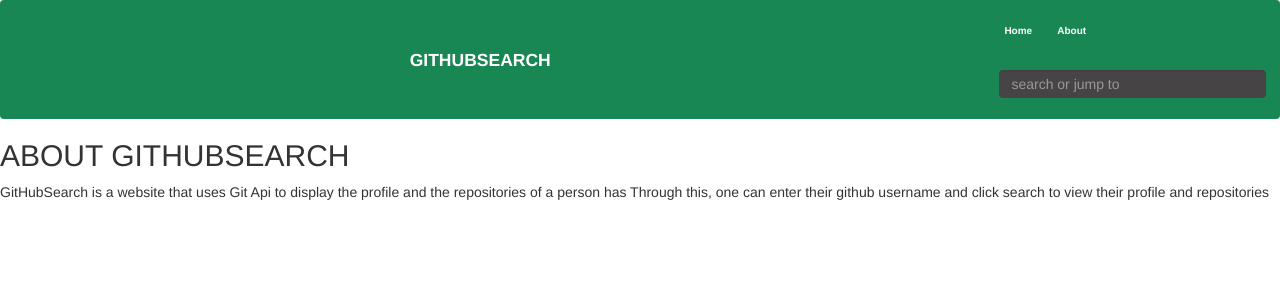
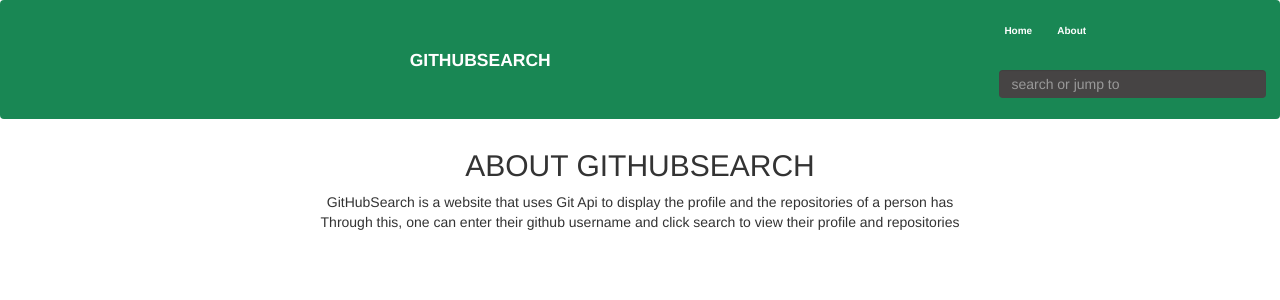
Before and after one commit to FeverCode/github-search, an Angular app in the folder Githubsearch/: page /about in a window 1280 px wide. Shown: the top 300 px of the page. Built offline with nearby package versions, Linux system fonts and the light colour scheme; no server answers.

Commit message:
centered text in about component and added mt

```diff
--- a/Githubsearch/src/app/about/about.component.html
+++ b/Githubsearch/src/app/about/about.component.html
@@ -3,8 +3,8 @@
 <link rel="stylesheet" href="https://maxcdn.bootstrapcdn.com/bootstrap/3.3.7/css/bootstrap.min.css" integrity="sha384-BVYiiSIFeK1dGmJRAkycuHAHRg32OmUcww7on3RYdg4Va+PmSTsz/K68vbdEjh4u"
   crossorigin="anonymous">
 
-<h2>ABOUT GITHUBSEARCH</h2>
-<p> GitHubSearch is a website that uses Git Api to display the profile and the repositories of a person has
+<h2 class="text-center mt-5">ABOUT GITHUBSEARCH</h2>
+<p class="text-center"> GitHubSearch is a website that uses Git Api to display the profile and the repositories of a person has <br>
 
   Through this, one can enter their github username and click search to view their profile and repositories
 </p>
```
